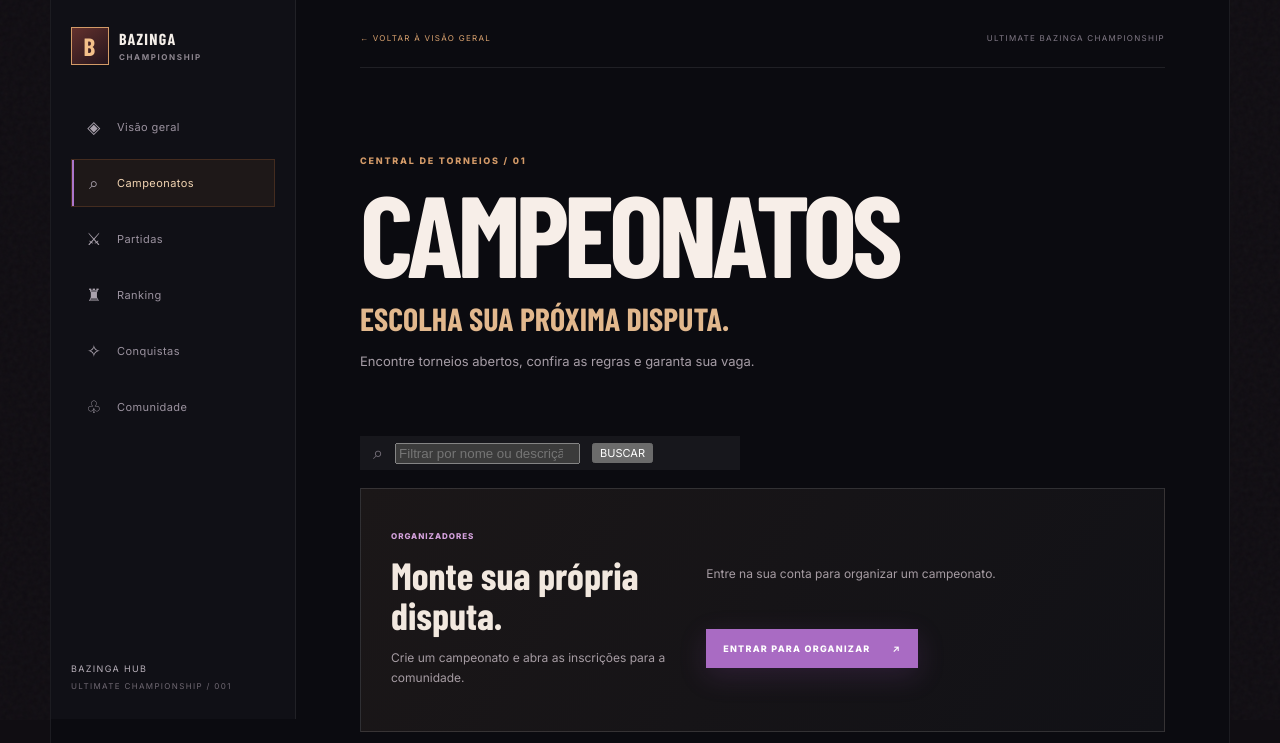
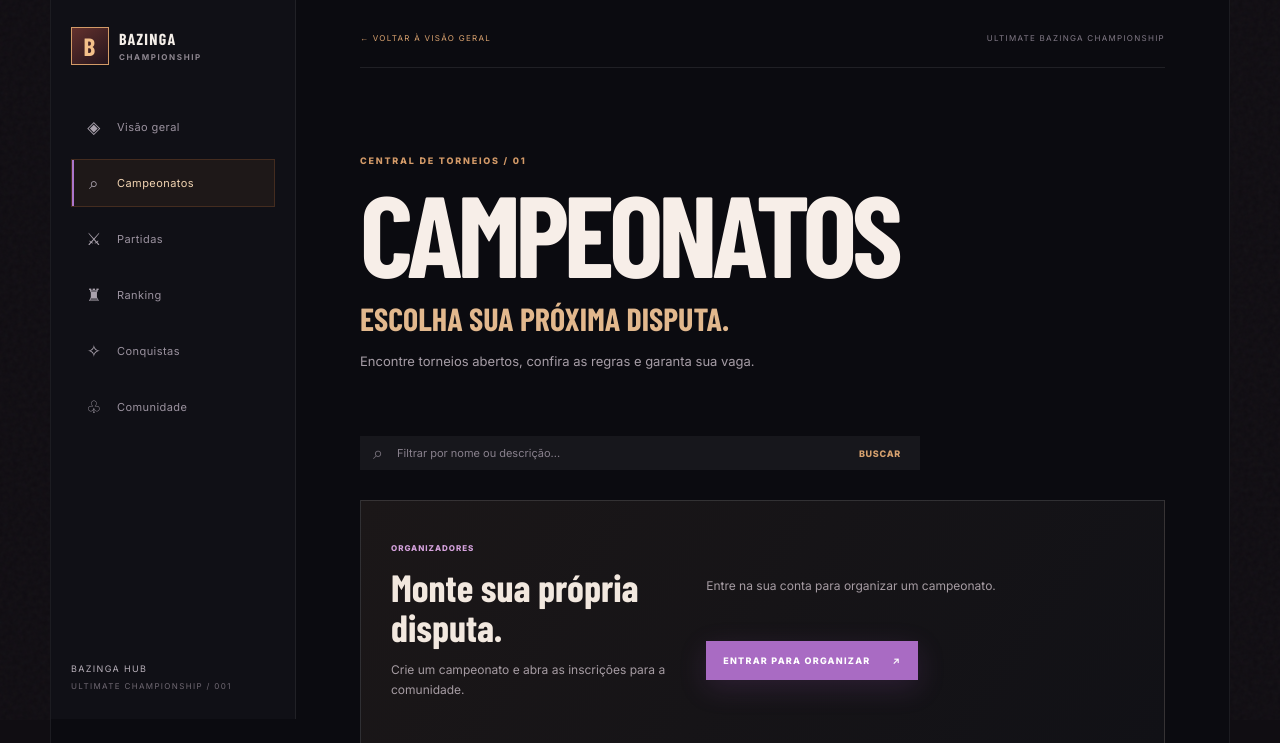
Before and after one commit to AqueleSales/Ultimate-Bazinga-Championship, a Flask app: page /competitions in a window 1280 px wide. Shown: the part 80-823 px from the top of the page. Run offline with Flask 3, Linux system fonts and the light colour scheme; some web fonts are replaced.

Commit message:
style(search): style homepage and catalog search controls

```diff
--- a/bazinga/static/css/navigation.css
+++ b/bazinga/static/css/navigation.css
@@ -12,3 +12,39 @@
 @media (prefers-reduced-motion: reduce) {
   .page-shell { transition: none; }
 }
+
+.games-search input {
+  flex: 1;
+  min-width: 0;
+  width: 100%;
+  border: 0;
+  outline: 0;
+  background: transparent;
+  color: #f4eaf7;
+  font: inherit;
+}
+.games-search input::placeholder { color: #89818d; opacity: 1; }
+.games-search button,
+.games-search a {
+  flex: 0 0 auto;
+  border: 0;
+  background: transparent;
+  color: #d6a16e;
+  font: inherit;
+  font-size: 9px;
+  font-weight: 800;
+  letter-spacing: .08em;
+  cursor: pointer;
+}
+.games-search:focus-within {
+  outline: 1px solid rgba(214, 161, 110, .55);
+  background: rgba(255,255,255,.06);
+}
+.competition-search {
+  width: min(560px, 100%);
+  margin: 0 0 30px;
+}
+@media (max-width: 620px) {
+  .games-search { gap: 7px; padding: 0 9px; }
+  .games-search button { font-size: 8px; }
+}
```
